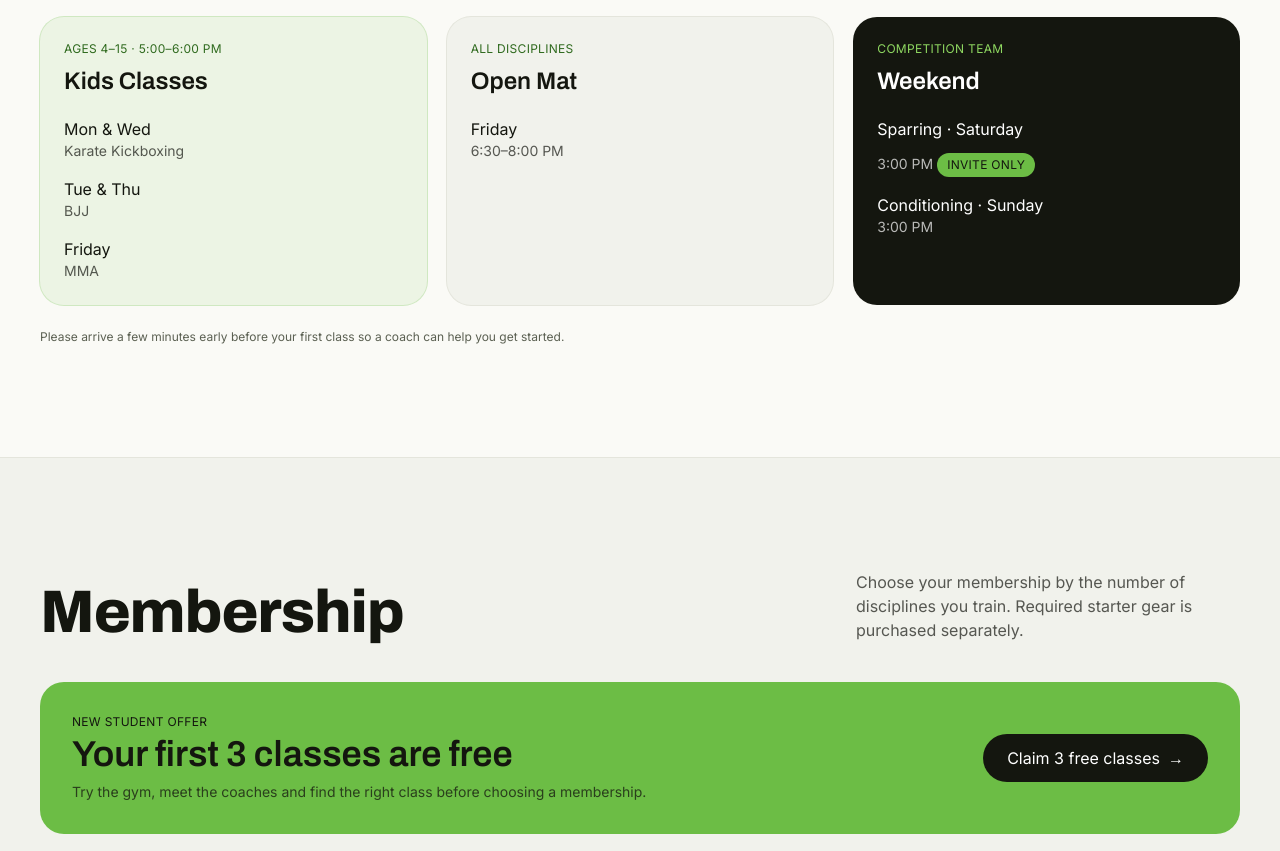
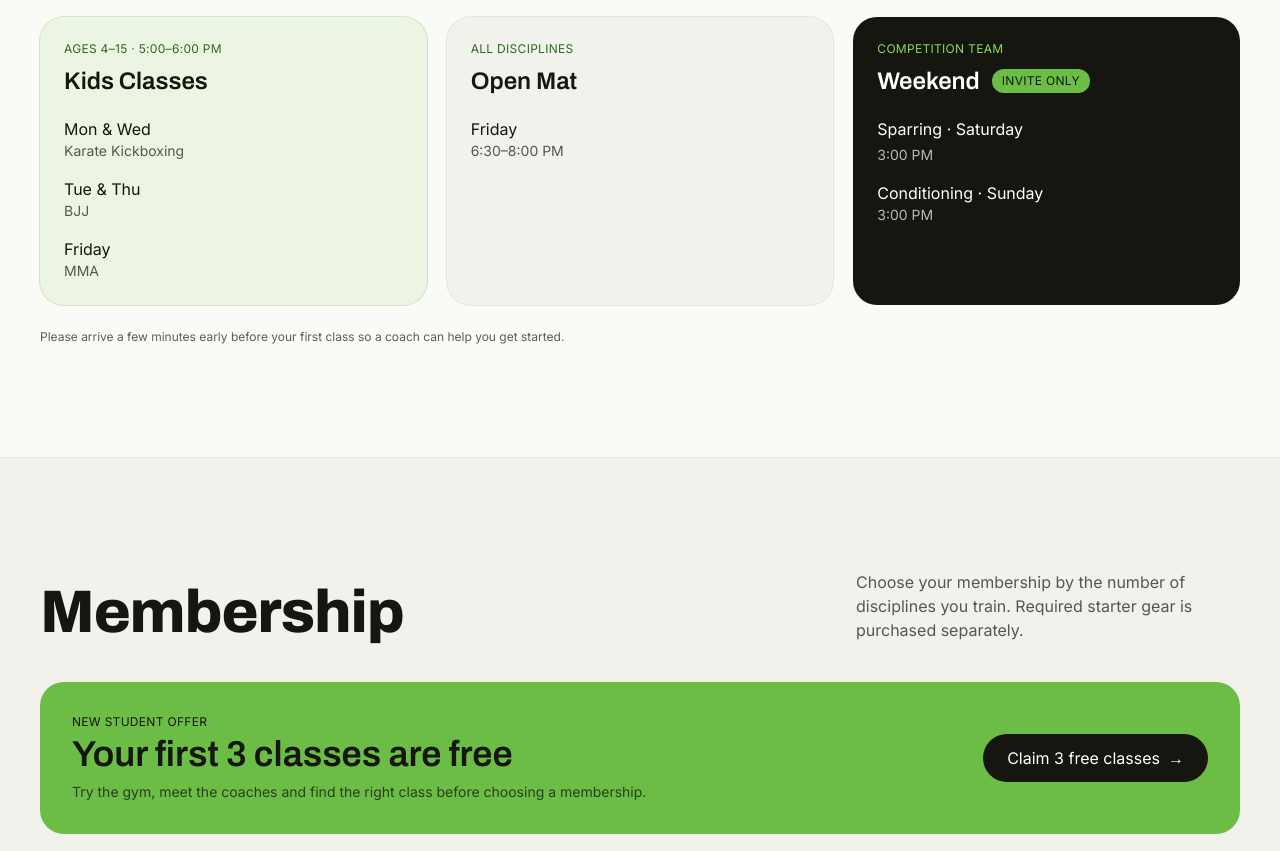
Before and after one commit to grndlvl/fagliers, a website: page index.html in a window 1280 px wide. Shown: the part 7923-8774 px from the top of the page. Drawn offline with nearby package versions, Linux system fonts and the light colour scheme; files that its build step writes are made by us from their sources.

Commit message:
Clarify competition team access

```diff
--- a/index.html
+++ b/index.html
@@ -544,11 +544,14 @@
 
           <section class="rounded-3xl bg-ink text-white on-dark p-6" aria-labelledby="competition-schedule">
             <p class="text-xs font-700 uppercase tracking-wide text-brand-glow">Competition Team</p>
-            <h3 id="competition-schedule" class="mt-2 font-display font-800 text-2xl">Weekend</h3>
+            <div class="mt-2 flex flex-wrap items-center gap-3">
+              <h3 id="competition-schedule" class="font-display font-800 text-2xl">Weekend</h3>
+              <span class="inline-flex rounded-full bg-brand px-2.5 py-1 text-xs font-800 uppercase tracking-wide text-ink">Invite only</span>
+            </div>
             <dl class="mt-5 space-y-4">
               <div>
                 <dt class="font-700">Sparring · Saturday</dt>
-                <dd class="mt-1 text-sm text-white/70">3:00 PM <span class="mt-2 inline-flex rounded-full bg-brand px-2.5 py-1 text-xs font-800 uppercase tracking-wide text-ink">Invite only</span></dd>
+                <dd class="mt-1 text-sm text-white/70">3:00 PM</dd>
               </div>
               <div><dt class="font-700">Conditioning · Sunday</dt><dd class="text-sm text-white/70">3:00 PM</dd></div>
             </dl>
--- a/llms.txt
+++ b/llms.txt
@@ -34,7 +34,7 @@ and both physical and mental well-being for students of every age.
 - Muay Thai Kickboxing — Tuesday & Thursday, 7:15–8:30 PM
 - Open Mat — all disciplines, Friday, 6:30–8:00 PM
 - Competition Team Sparring — Saturday at 3:00 PM (invite only)
-- Competition Team Conditioning — Sunday at 3:00 PM
+- Competition Team Conditioning — Sunday at 3:00 PM (invite only)
 
 ## Coaches
 - Jason Faglier Sr. — coach; founded the gym in 1999; black belt in Kempo and Jiu-Jitsu; professional fighter in the early 2000s
```
